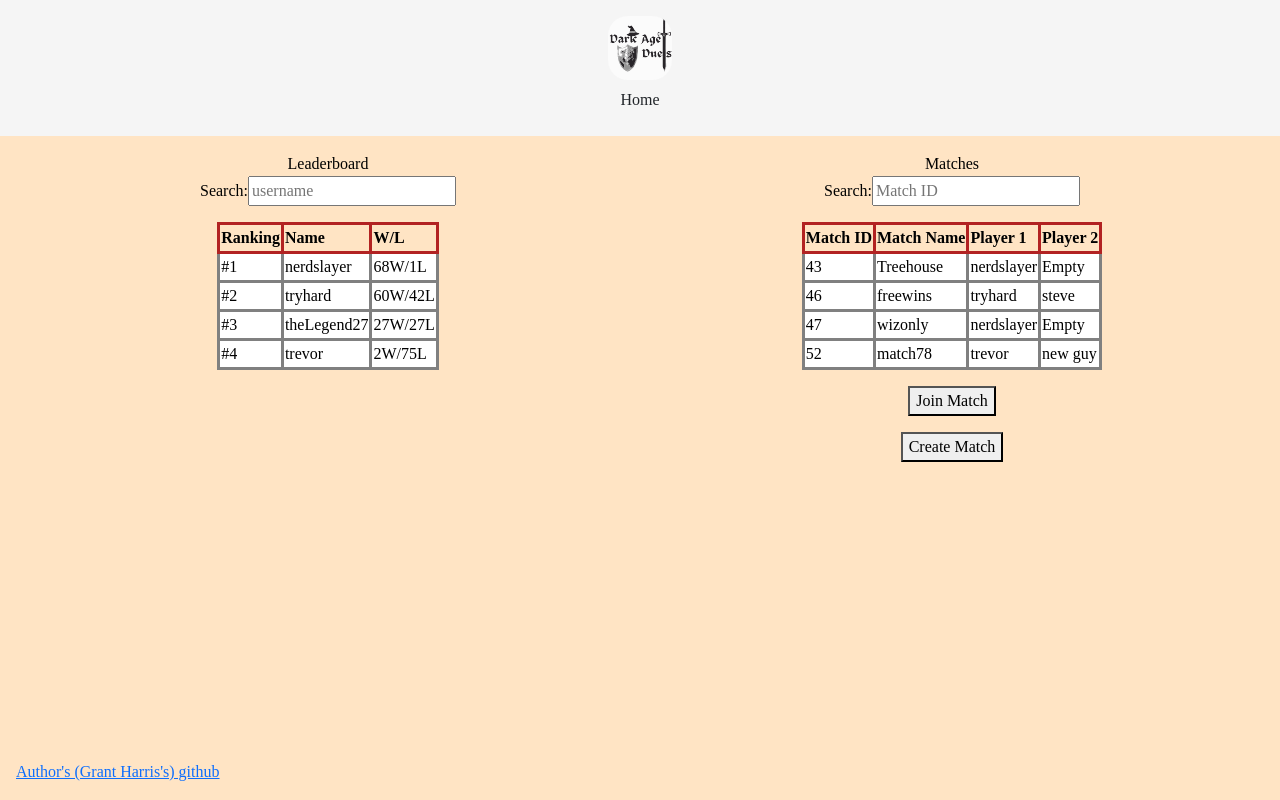
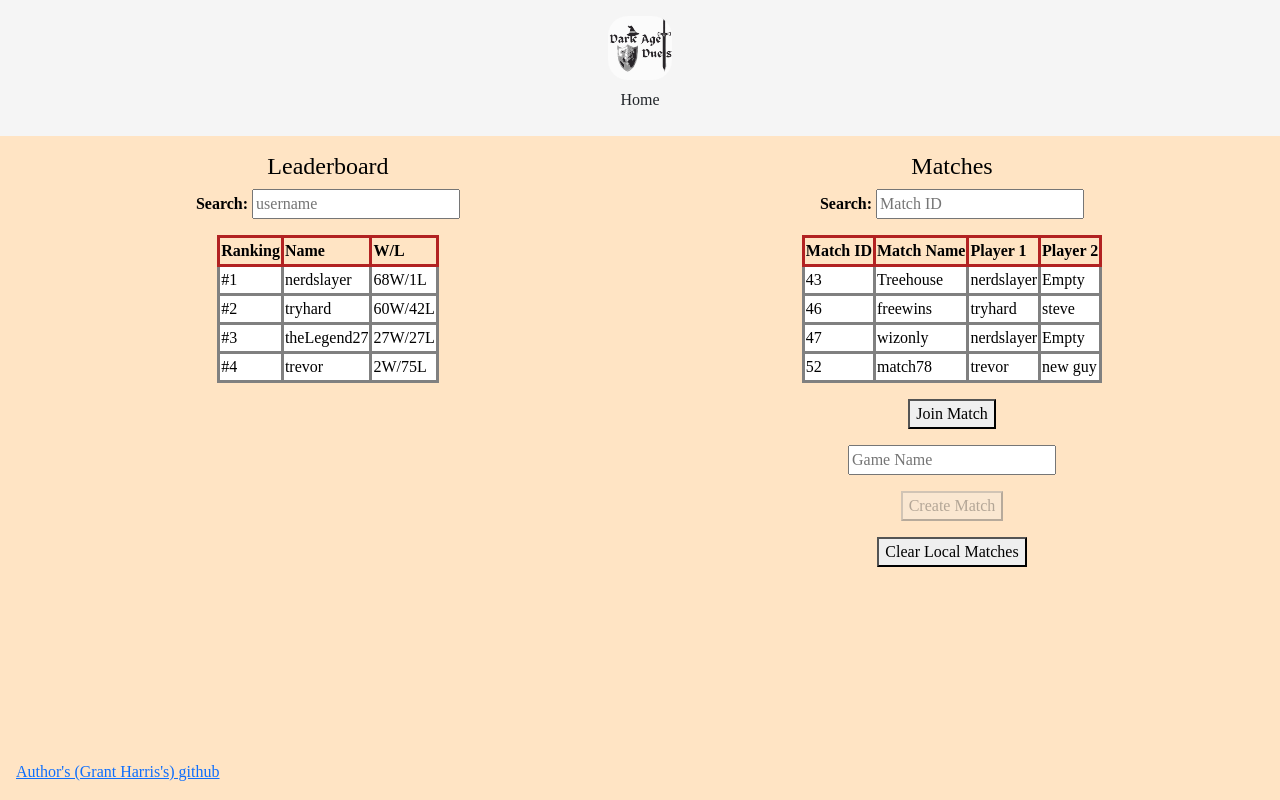
Before and after one commit to TwoLettuce/startup, a React (Vite) app: page /menu in a window 1280 px wide. Built offline with nearby package versions, Linux system fonts and the light colour scheme; a web font is replaced by a local one.

Commit message:
Local storage and match creation now works. Additionally added a clear Local Storage button that clears the local storage.

```diff
--- a/src/menu/Leaderboard.jsx
+++ b/src/menu/Leaderboard.jsx
@@ -3,10 +3,10 @@ import React from 'react';
 export function Leaderboard(){
     return (
         <section id="leaderboard">
-            <label>Leaderboard</label>
+            <h4>Leaderboard</h4>
             <div>
-                <label>Search: </label>
-                <input type="search" placeholder="username"/>
+                <b>Search: </b>
+                <input id='leaderboard_search' type="search" placeholder="username"/>
             </div>
             <div>
                 <table>
--- a/src/menu/MatchSelect.jsx
+++ b/src/menu/MatchSelect.jsx
@@ -1,12 +1,72 @@
 import React from 'react';
 
 export function MatchSelect(){
+    const [matchID, setMatchID] = React.useState(0);
+    const [gameName, setGameName] = React.useState('');
+
+    function addNewMatch(matchName){
+
+        let matches = [];
+        const matchesText = localStorage.getItem('matches');
+        if (matchesText) {
+            matches = JSON.parse(matchesText);
+        }
+        let nextAvailableID = updateMatchID(matches);
+        class match {
+            constructor(matchID, matchName, player1=null, player2=null){
+                this.matchID = matchID
+                this.matchName = matchName
+                this.player1 = player1;
+                this.player2 = player2;
+            }
+
+            setPlayer1(player1){
+                this.player1 = player1;
+            }
+
+            setPlayer2(player2){
+                this.player2 = player2;
+            }
+        }
+
+
+        const newMatch = new match(nextAvailableID, matchName);
+
+        matches.push(newMatch)
+        localStorage.setItem("matches", JSON.stringify(matches));
+        return matches;
+    }
+
+    function clearMatches() {
+        localStorage.removeItem("matches");
+    }
+
+    function updateMatchID(matches) {
+        let idUnique = false;
+        let nextAvailableID = matchID;
+        while (!idUnique){
+            let loopBroken = false;
+            for (const match of matches){
+                if (match.matchID == nextAvailableID){
+                    nextAvailableID++;
+                    loopBroken=true;
+                    break;
+                }
+            }
+            if (!loopBroken){
+                idUnique = true;
+            }
+        }
+        setMatchID(nextAvailableID);
+        return nextAvailableID;
+    }
+
     return (
         <section id="matches">
-            <label>Matches</label>
+            <h4>Matches</h4>
             <div>
-            <label>Search: </label>
-            <input type="search" pattern="[0-9]*" placeholder="Match ID"/>
+                <b>Search: </b>
+                <input id="match_search" type="search" pattern="[0-9]*" placeholder="Match ID"/>
             </div>
             <div>
                 <table>
@@ -16,40 +76,41 @@ export function MatchSelect(){
                         <th>Player 1</th>
                         <th>Player 2</th>
                     </thead>
-                    <thead>
+                    <tbody>
                         <td>43</td>
                         <td>Treehouse</td>
                         <td>nerdslayer</td>
                         <td>Empty</td>
-                    </thead>
-                    <thead>
+                    </tbody>
+                    <tbody>
                         <td>46</td>
                         <td>freewins</td>
                         <td>tryhard</td>
                         <td>steve</td>
-                    </thead>
-                    <thead>
+                    </tbody>
+                    <tbody>
                         <td>47</td>
                         <td>wizonly</td>
                         <td>nerdslayer</td>
                         <td>Empty</td>
-                    </thead>
-                    <thead>
+                    </tbody>
+                    <tbody>
                         <td>52</td>
                         <td>match78</td>
                         <td>trevor</td>
                         <td>new guy</td>
-                    </thead>
+                    </tbody>
                 </table>
             </div>
 
             <form method="get" action="play">
-                <button type="join">Join Match</button>
+                <button type="join" >Join Match</button>
             </form>
 
-            <form method="get" action="play">
-                <button type="join">Create Match</button>
-            </form>
+            <input id="create_button" className='create_input' type='text' placeholder='Game Name' onChange={(input)=>setGameName(input.target.value)} required/>
+
+            <button type="join" disabled={!gameName} onClick={()=>addNewMatch(gameName)}>Create Match</button>
+            <button type="join" onClick={()=>clearMatches()}>Clear Local Matches</button>
         </section>
     );
 }
--- a/src/menu/menu.css
+++ b/src/menu/menu.css
@@ -11,6 +11,11 @@ img {
 li:hover {
     border: solid black;
     background-color: floralwhite;
+}
+
+button:disabled:hover {
+    background-color: rgba(255, 0, 0, 0.2);
+    cursor: not-allowed;
 }
 
 header {
@@ -40,6 +45,10 @@ main {
     flex-direction: column;
     flex:1;
     align-items: center;
+}
+
+.create_input {
+    margin-top: 1em;
 }
 
 th {
```
